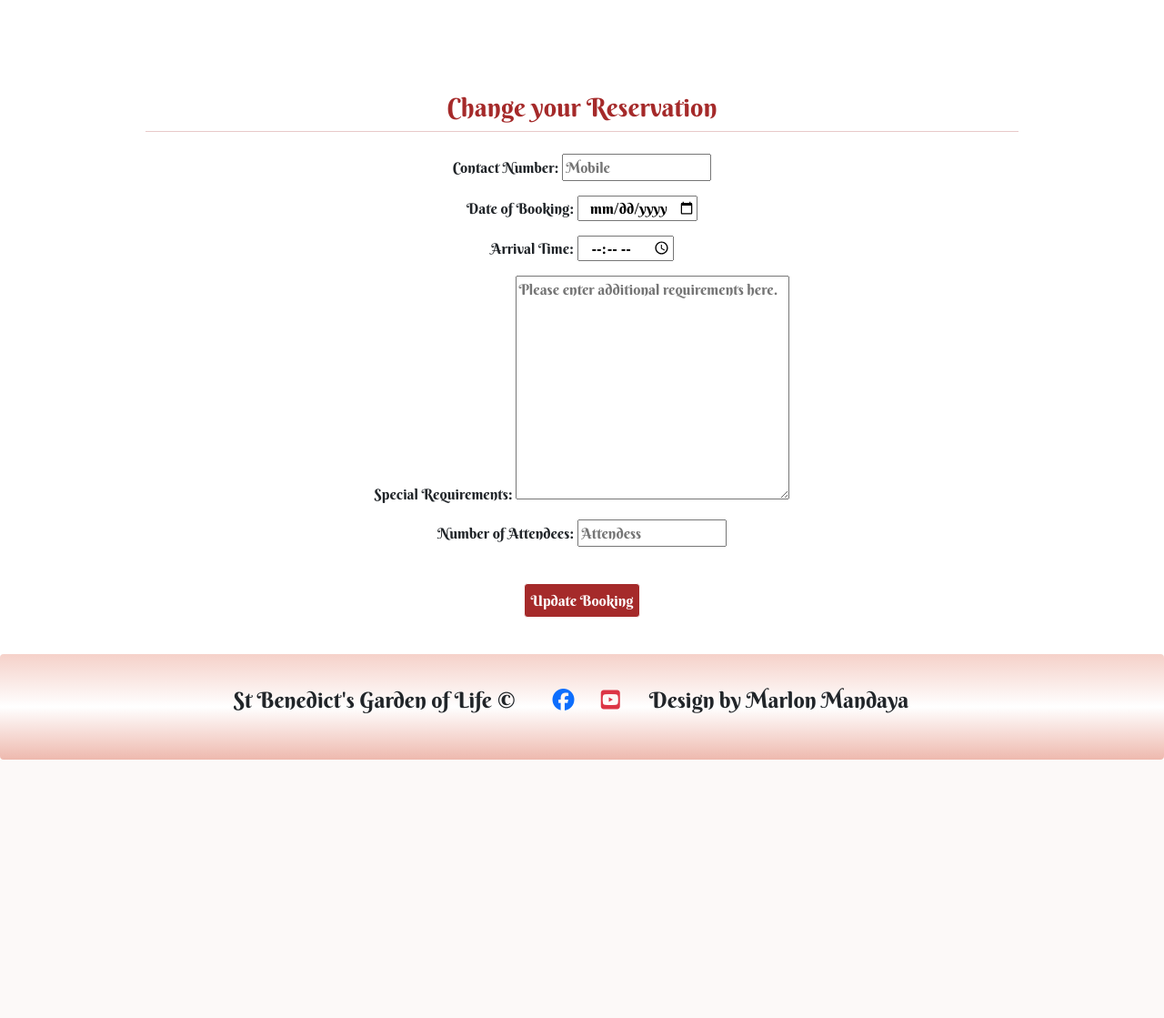
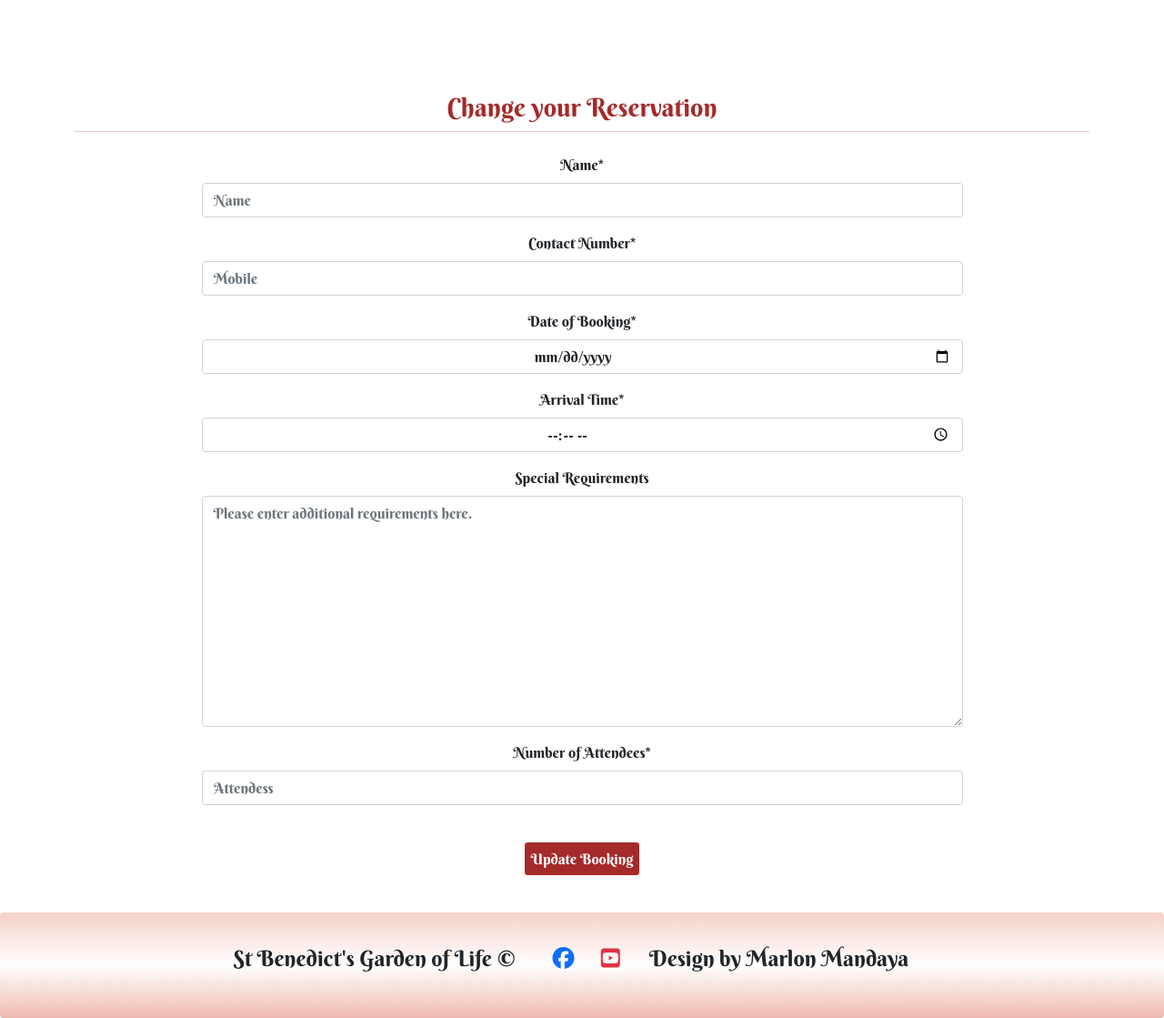
Before and after one commit to Markpm-code/st_benedict_shrine, a Django app: template templates/amend_booking.html in a window 1280 px wide. Shown: the part 102-1221 px from the top of the page at 91% size. Before the commit the page ends 937 px from the top, so only its background shows below. Run offline with Django 3.2, Linux system fonts and the light colour scheme; the template is opened without the code that fills it: values that come from a table or form of the project are taken from there, others are empty; some libraries are stand-ins or nearby versions.

Commit message:
Add installed crispy_ bootsrap5 template pack

```diff
--- a/booking_data/forms.py
+++ b/booking_data/forms.py
@@ -8,6 +8,12 @@ class Booking_dataForm(forms.ModelForm):
     """
     this is a test for booking form
     """
+    lead = forms.CharField(
+        label= 'Name',
+        required=True,
+        widget=forms.TextInput(attrs={'placeholder': 'Name', 'class': 'center'}),
+    )
+
     mobile = forms.CharField(
         label='Contact Number',
         required=True,
@@ -52,7 +58,7 @@ class Booking_dataForm(forms.ModelForm):
         model = Booking_data
 
         fields = (
-            'mobile', 'date', 'time', 'notes', 'attendees',
+            'lead','mobile', 'date', 'time', 'notes', 'attendees',
         )
 
         widgets = {
--- a/booking_data/views.py
+++ b/booking_data/views.py
@@ -120,12 +120,12 @@ def amend_reservation(request, reservation_id):
     to access the amend feature is an authenticated user,
     if not redirects to the sign in page.
     If the signed in user is authenticated
-    a copy of the reservation from the Booking database is created.
+    a copy of the reservation from the Booking_data database is created.
     The signed in users ID is then compared to the reservations user ID.
     If not equal they are redirected to the their own reservations.
     If equal an instance of the BookingForm with the reservation ID is created.
     This instance is then returned to the amend_booking template in context.
-    On a POST request, gets the amended data from the BookingForm,
+    On a POST request, gets the amended data from the Booking_dataForm,
     places the data in an instance. Checks that the instance is valid.
     If the instance is invalid the BookingForm is reloaded,
     It is populated with the information from the failed POST request.
@@ -144,6 +144,7 @@ def amend_reservation(request, reservation_id):
 
         if current_user == reservation.user:
             context = {
+                "lead": reservation.lead,
                 "email": reservation.email,
                 "mobile": reservation.mobile,
                 "date": reservation.date,
--- a/templates/amend_booking.html
+++ b/templates/amend_booking.html
@@ -6,16 +6,16 @@
 
 {% load crispy_forms_tags  %}
 
-<div class=" mb-3 " style="margin-top:180px;">
+<div class=" mb-3 container " style="margin-top:180px;">
     <div class=" row ">
         <div class="col-lg-12 text-center mt-4">
             <h3 class="page-heading text-color">Change your Reservation</h3>
-            <hr class=" w-75 mx-auto mt-2 text-color mb-4">
+            <hr class=" w-100 mx-auto mt-2 text-color mb-4">
             <!-- Container for the error message if a double booking is made. -->
             <h6 class="double-booking">{{ error }}</h6>
             <!-- The booking form can be found in the booking app in forms.py. -->
-            <form method="POST" action="{% url 'booking' %}" class=" mb-4 ">
-                {{ booking_form.as_p}}
+            <form method="POST" action="{% url 'booking' %}" class=" mb-4 w-75 mx-auto">
+                {{ booking_form | crispy}}
                 {% csrf_token %}
                 <button type="submit" class="rounded border border-white mt-4" id="request-bg" value="Post">Update
                     Booking</button>
--- a/templates/reservations.html
+++ b/templates/reservations.html
@@ -17,10 +17,10 @@
                     <div class="card mb-4">
                         <div class="card-body border border-danger">
                             <!-- Displays the reservations date and time as title. -->
-                            <h4 class='card-title text-uppercase text-center'>{{ reservation.date }} at
+                            <h4 class='card-title fw-normal text-center'>{{ reservation.date }} at
                                 {{ reservation.time }}</h4>
                             <!-- Displays the booking lead. -->
-                            <h6 class="text-uppercase">{{ reservation.lead }}</h6>
+                            <h6 class="fw-normal">{{ reservation.lead }}</h6>
                             <div class='card-text'>
                                 <!-- Displays the provided mobile. -->
                                 <p><i class="fas fa-phone"></i> {{ reservation.mobile }}</p>
```
